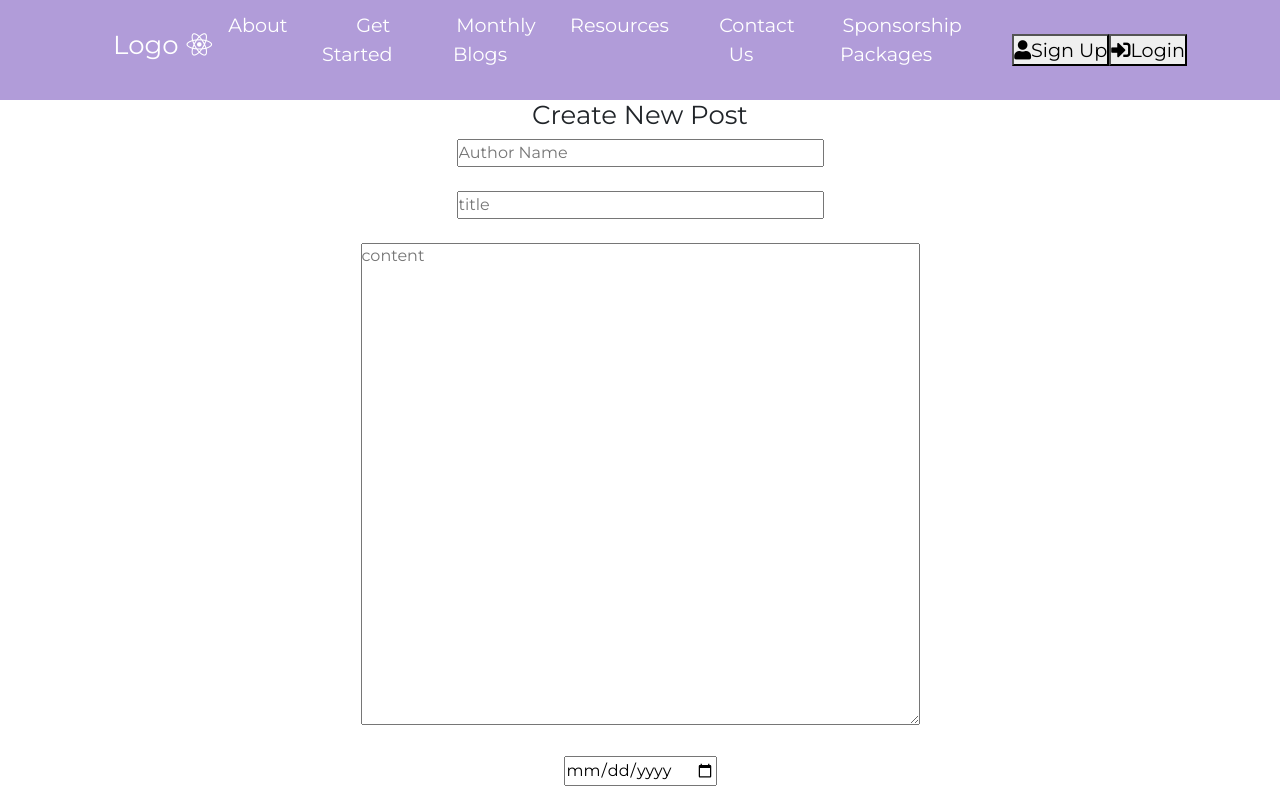
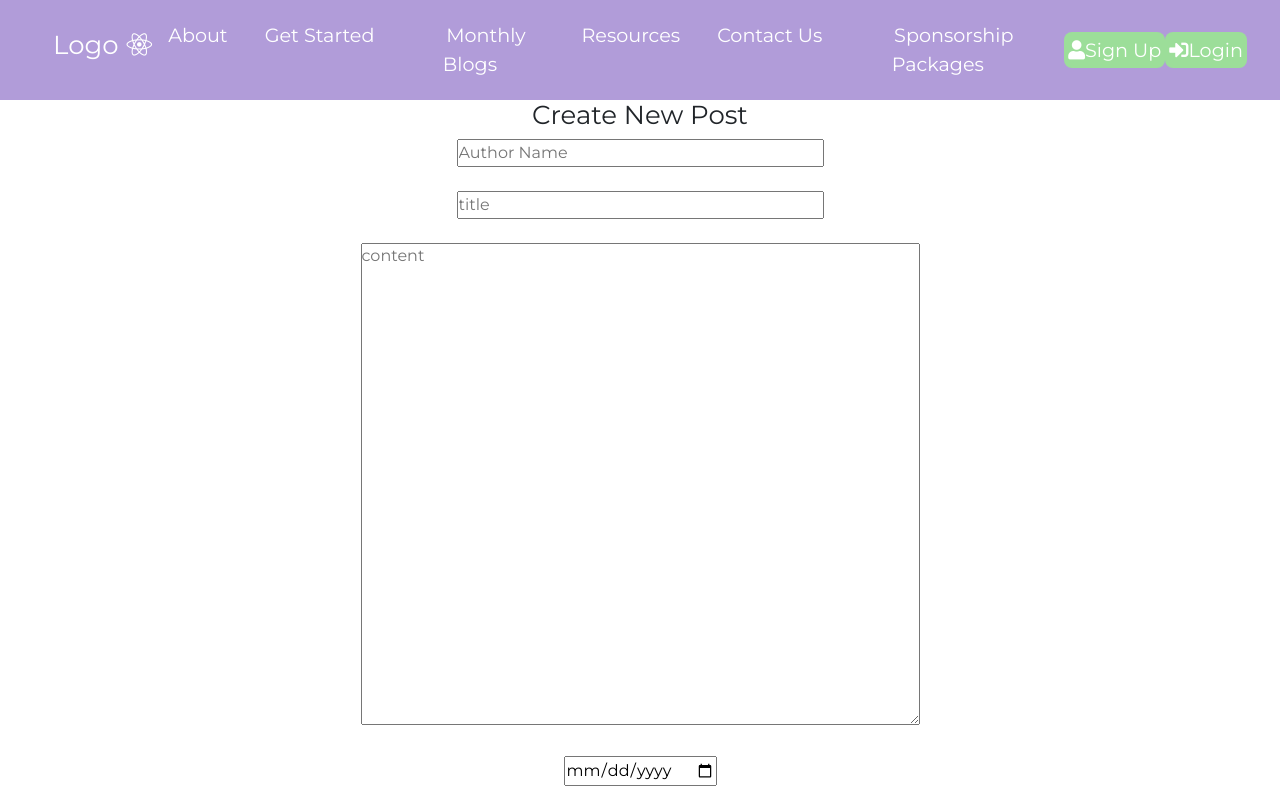
Before and after one commit to ialmani/EVE-Front-End, a React (Create React App) app: page /monthlyBlogs in a window 1280 px wide. Shown: the top 800 px of the page. Built offline with nearby package versions, Linux system fonts and the light colour scheme.

Commit message:
Edit styling

```diff
--- a/src/components/Button.css
+++ b/src/components/Button.css
@@ -8,7 +8,7 @@
     outline: none;
     border: none;
     cursor: pointer;
-    background-color: lightgreen;
+    background-color: #9cde99;
     margin: 1px;
 }
 
--- a/src/components/Navbar/Navbar.css
+++ b/src/components/Navbar/Navbar.css
@@ -24,13 +24,14 @@
 
 .nav-menu {
     display: grid;
-    grid-template-columns: repeat(7, auto);
+    grid-template-columns: repeat(6, auto);
     grid-gap: 5px;
     list-style: none;
     text-align: center;
-    width: 60vw;
+    width: 70vw;
     justify-content: end;
-    margin-right: 2rem;
+    margin-right: 1rem;
+    margin-top: 20px;
 }
 
 .nav-links {
@@ -58,7 +59,26 @@
     display: none;
 }
 
-@media screen and (max-width: 750px) {
+.nav-btn {
+        display: inline-block;
+        text-align: center;
+        border-radius: 8px;
+        text-decoration: none;
+        color: #fff;
+        padding: 4px;
+        outline: none;
+        border: none;
+        cursor: pointer;
+        background-color: #9cde99; /*use this for button color*/
+
+}
+
+.nav-btn:hover {
+    text-decoration: none;
+    background-color:#b4deb7;
+}
+
+@media screen and (max-width: 900px) {
     .NavbarItems {
         position: relative;
     }
@@ -76,23 +96,26 @@
     }
 
     .nav-menu.active {
-        background: #6668f4;
+        background:  #b19cd9;
+        height: 100vh;
         left: 0;
-        opacity: 1;
+        opacity: 2;
         transition: all 0.5s ease;
         z-index: 1;
     }
 
     .nav-links {
         text-align: center;
-        padding: 2rem;
+        padding: 1rem;
         width: 100%;
         display: table;
+
     }
 
     .nav-links:hover {
-        background-color: #7577fa;
+        background-color: #b4a4e0;
         border-radius: 0;
+        text-decoration: none;
     }
 
     .navbar-logo {
@@ -118,25 +141,41 @@
     }
 
     .nav-links-mobile {
-        display: block;
+        display: table;
         text-align: center;
         padding: 1.5rem;
-        margin: 2rem auto;
-        border-radius: 4px;
-        width: 80%;
-        background: #4ad9e4;
+
+        border-radius: 20px;
+        width: 40%;
+
         text-decoration: none;
         color: #fff;
         font-size: 1.5rem;
+        margin-top: 20px;
+        margin-left: 250px;
+        margin-right: 250px;
+
+        background-color: #9cde99; /*use this for button color*/
     }
 
     .nav-links-mobile:hover {
         background: #fff;
         color: #6568;
         transition: 250ms;
+        text-decoration: none;
     }
 
-    Button {
+    .nav-btn{
         display: none;
     }
+
+    @media screen and (max-width: 480px){
+        .nav-links-mobile{
+            margin-right: 200px;
+        }
+    }
+
+
+
+
 }
--- a/src/components/Navbar/Navbar.js
+++ b/src/components/Navbar/Navbar.js
@@ -23,6 +23,7 @@ class Navbar extends Component{
                 <div className="menu-icon" onClick={this.handleClick}>
                     <i className={this.state.clicked ? 'fas fa-times' : 'fas fa-bars'}></i>
                 </div>
+
                 <ul className={this.state.clicked ? 'nav-menu active' : 'nav-menu'}>
                     {MenuItems.map((item, index) => {
                         return(
```
Also changed, not shown: 1 other file (tests, documents, lock files or other folders).
